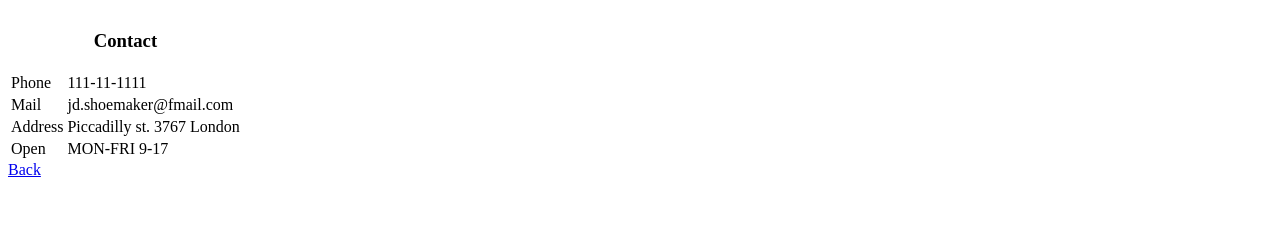
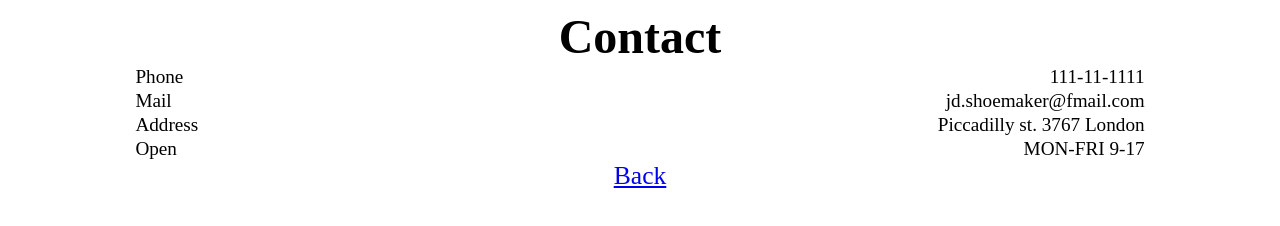
Before and after one commit to OskarPrzydatek/CobblerPage, a Gatsby site: page /contact in a window 1280 px wide. Built offline with nearby package versions, Linux system fonts and the light colour scheme; Gatsby itself is replaced by a stand-in of ours.

Commit message:
info pages and more

```diff
--- a/src/components/BackToHome/BackToHome.js
+++ b/src/components/BackToHome/BackToHome.js
@@ -1,6 +1,39 @@
 import React from "react";
 import { Link } from "gatsby"
+import styled, { keyframes } from "styled-components"
 
-export default function BackToHome() {
-  return <Link to={"/"}>Back</Link>
+const StyledLink = styled(Link)`
+  font-size: 1.6rem;
+
+  &:after {
+    content: '';
+    display: block;
+    background: #2D2D2D;
+    animation: ${props => props.hover === 'default' ? `none`
+            : props.hover === 'enter' ? CreateBorder : RemoveBorder} .3s;
+    animation-fill-mode: forwards;
+  }
+`
+
+const CreateBorder = keyframes`
+  0% {width: 0; height: 7%}
+  100% {width: 100%; height: 7%}
+`
+
+const RemoveBorder = keyframes`
+  0% {width: 100%; height: 7%}
+  100% {width: 0; height: 7%}
+`
+
+// TODO: Use it in menu potion? - Let's try it!
+export default function BackToHome({ path }) {
+  const [hover, setHover] = React.useState('default')
+
+  return (
+    <StyledLink
+      to={path}
+      hover={hover}
+      onMouseEnter={() => setHover('enter')}
+      onMouseLeave={() => setHover('leave')}>Back</StyledLink>
+  );
 }
--- a/src/components/InfoContent/InfoContent.js
+++ b/src/components/InfoContent/InfoContent.js
@@ -1,21 +1,42 @@
 import React from "react";
+import styled from "styled-components"
+
+const InfoTable = styled.table`
+  width: 80%;
+  font-size: 1.2rem;
+  border-collapse: collapse;
+`
+
+const InfoName = styled.th`
+  font-size: 3rem;
+`
+
+const ContentName = styled.td`
+  width: 60%;
+  text-align: left;
+`
+
+const ContentValue = styled.td`
+  width: 40%;
+  text-align: right;
+`
 
 export default function InfoContent({ frontmatter }) {
   return (
-    <table>
+    <InfoTable>
       <thead>
       <tr>
-        <th colSpan={2}><h1>{frontmatter.title}</h1></th>
+        <InfoName colSpan={2}>{frontmatter.title}</InfoName>
       </tr>
       </thead>
       <tbody>
       {frontmatter.content.map(contentElement => (
         <tr>
-          <td>{contentElement.name}</td>
-          <td>{contentElement.value}</td>
+          <ContentName>{contentElement.name}</ContentName>
+          <ContentValue>{contentElement.value}</ContentValue>
         </tr>
       ))}
       </tbody>
-    </table>
+    </InfoTable>
   );
 }
--- a/src/components/NavBar/NavBar.js
+++ b/src/components/NavBar/NavBar.js
@@ -4,7 +4,6 @@ import styled, { keyframes } from "styled-components"
 import menuReducer from "../../reducers/menuReducer"
 
 // Components
-
 const Menu = styled.nav`
   width: 100%;
   margin-top: 3%;
@@ -34,7 +33,6 @@ const StyledLink = styled(Link)`
 `
 
 // keyframes
-
 const CreateBorder = keyframes`
   0% {width: 0; height: 7%}
   100% {width: 100%; height: 7%}
--- a/src/templates/pageInfoTemplate.js
+++ b/src/templates/pageInfoTemplate.js
@@ -1,9 +1,25 @@
 import React from "react"
+import styled from "styled-components"
 import { graphql } from "gatsby"
 import InfoContent from "../components/InfoContent/InfoContent"
 import BackToHome from "../components/BackToHome/BackToHome"
 import Layout from "../styles/Layout"
 import { Photo } from "../components/Photo/Photo"
+
+const Content = styled.article`
+  display: flex;
+  justify-content: center;
+  align-items: center;
+`
+
+const ContentWrapper = styled.main`
+  width: 100%;
+  height: 70%;
+  display: flex;
+  flex-direction: column;
+  justify-content: space-evenly;
+  align-items: center;
+`
 
 export default function PageInfoTemplate({ data }) {
   const { markdownRemark } = data
@@ -13,20 +29,18 @@ export default function PageInfoTemplate({ data }) {
     document.title = frontmatter.title
   })
 
-  console.log(frontmatter.photo)
-
   return (
     <>
       <Layout>
         <Photo
           img={require(`../img/${frontmatter.photo}`)}
           position={'center'} />
-        <article>
-          <main>
+        <Content>
+          <ContentWrapper>
             <InfoContent frontmatter={frontmatter} />
-            <BackToHome />
-          </main>
-        </article>
+            <BackToHome path={"/"} />
+          </ContentWrapper>
+        </Content>
       </Layout>
       <div dangerouslySetInnerHTML={{ __html: html }} />
     </>
```
